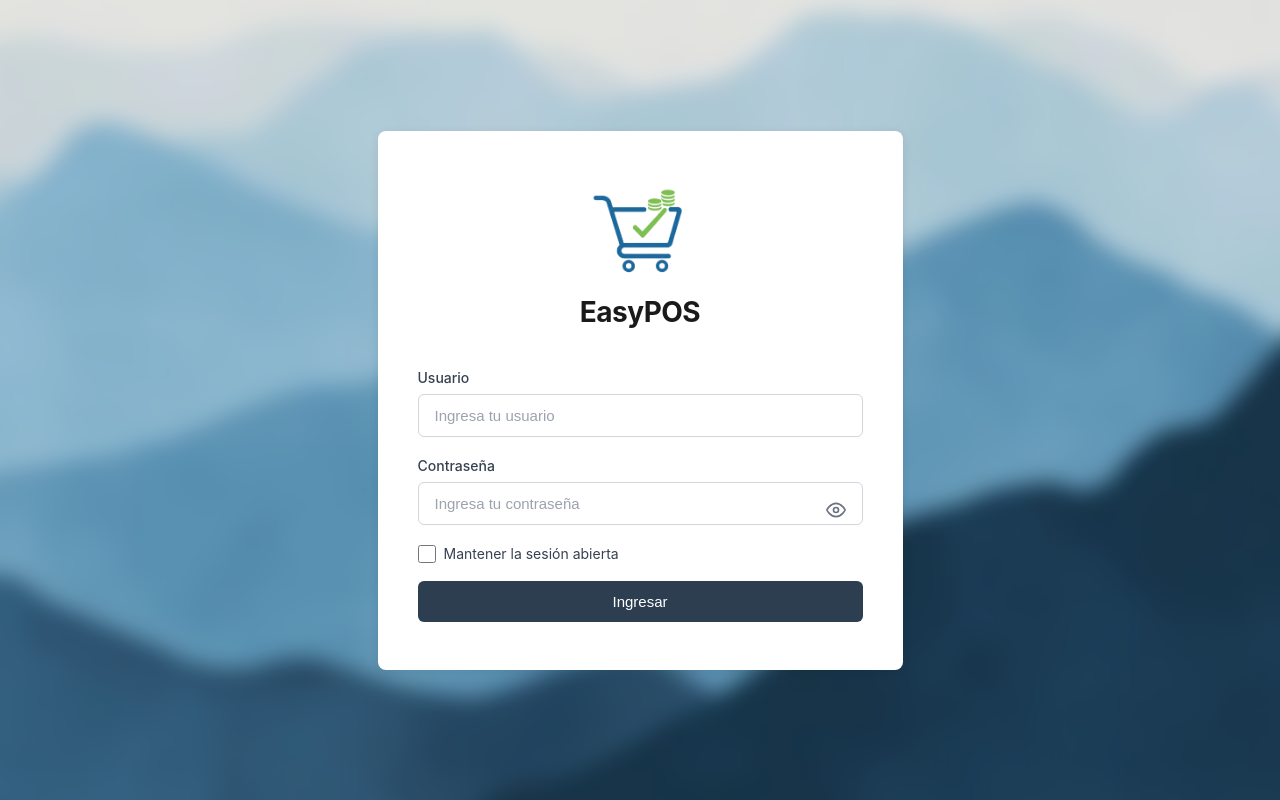
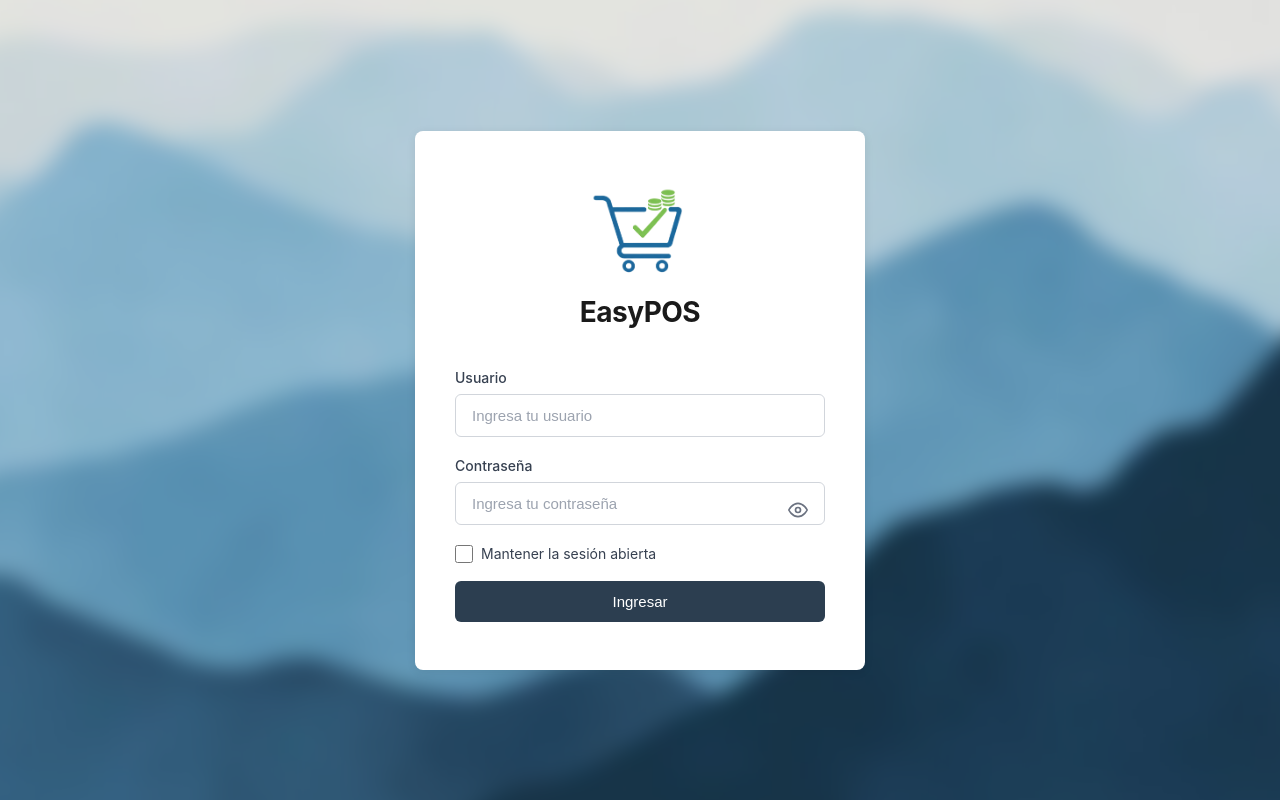
Before and after one commit to JoelFrias/proyecto, a PHP site: page /app/auth/login.php in a window 1280 px wide. Run offline with PHP 8.4, Linux system fonts and the light colour scheme.

Commit message:
fix: Adjust max-width of login container for improved layout

```diff
--- a/app/auth/login.php
+++ b/app/auth/login.php
@@ -58,7 +58,7 @@ if (isset($_SESSION['username'])) {
             box-shadow: 0 2px 10px rgba(0, 0, 0, 0.08);
             padding: 48px 40px;
             width: 100%;
-            max-width: 525px;
+            max-width: 450px;
             animation: fadeIn 0.3s ease-out;
         }
 
```
